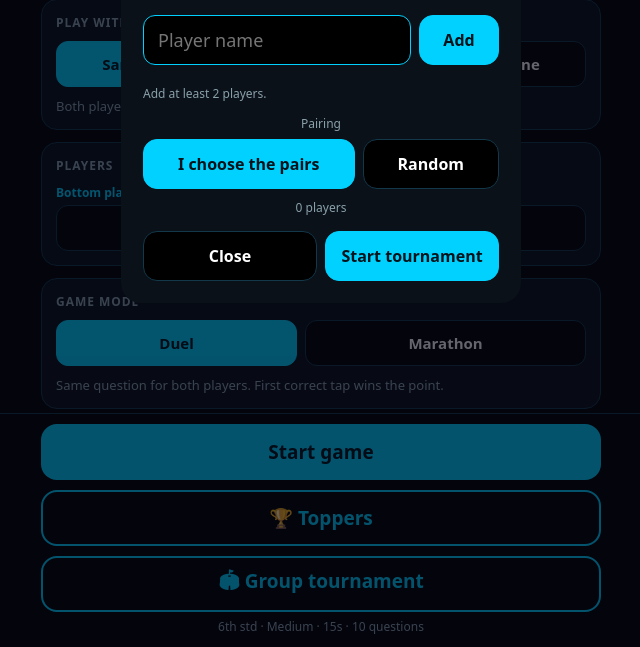
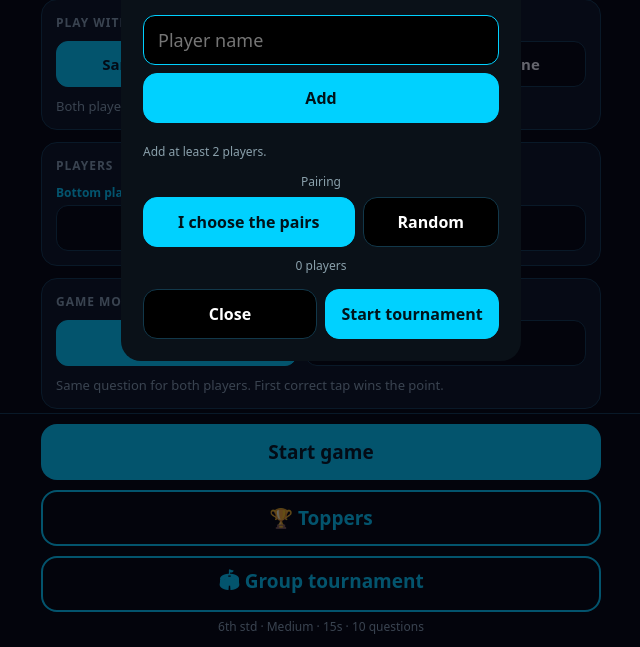
Before and after one commit to cecildiosjames/triods-math-duel, a plain HTML site: page index.html in a window 1280 px wide. Both pictures are taken after a click on the button "🏟 Group tournament". Shown: the part 153-800 px from the top of the page, without its empty margins (319-959 px from the left). Drawn offline with Linux system fonts and the light colour scheme.

Commit message:
Tournament: put name field on its own full-width row above Add
Co-Authored-By: Claude Sonnet 5.5 <noreply@anthropic.com>
Claude-Session: https://claude.ai/code/session_01EMYX3ZpqQJDidF5gnkdUTc

```diff
--- a/index.html
+++ b/index.html
@@ -10,6 +10,7 @@
 <meta name="apple-mobile-web-app-capable" content="yes">
 <meta name="apple-mobile-web-app-title" content="Math Duel">
 <meta name="apple-mobile-web-app-status-bar-style" content="black">
+<meta name="mobile-web-app-capable" content="yes">
 <meta name="mobile-web-app-capable" content="yes">
 <meta name="mobile-web-app-capable" content="yes">
 <meta name="mobile-web-app-capable" content="yes">
@@ -174,8 +175,8 @@ h1{font-size:26px;margin:4px 0 2px;letter-spacing:-.3px}
 #tourOv h3{text-align:center;margin-bottom:4px}
 #tourOv .tSub{font-size:12px;color:#8aa0ab;text-align:center;margin:0 0 12px;line-height:1.5}
 #tourOv .tAdd{display:flex;gap:8px}#tourOv .tAdd input{flex:1;min-width:0}
-#tourOv .tAdd{align-items:stretch}#tourOv .tAdd input{flex:1 1 0;width:auto}
-#tourOv .tAdd button{margin-top:0;min-width:80px;min-height:50px;width:auto;flex:0 0 auto}
+#tourOv .tAdd{flex-direction:column;gap:8px}#tourOv .tAdd input{width:100%;flex:none}
+#tourOv .tAdd button{margin-top:0;min-height:50px;width:100%;flex:none}
 #tourOv .tChip button{width:26px;min-height:26px;display:flex;align-items:center;justify-content:center;margin:0}
 #tourOv .tChips .chip,#tourOv .row .chip{width:auto;margin-top:0;flex:0 1 auto}
 #tourOv .row .chip{flex:1 1 auto}
--- a/sw.js
+++ b/sw.js
@@ -1,4 +1,4 @@
-const C='triods-mathduel-v14';
+const C='triods-mathduel-v15';
 const FILES=['./','./index.html','./manifest.webmanifest','./icon-192.png','./icon-512.png','./icon-maskable-512.png','./apple-touch-icon.png'];
 self.addEventListener('install',e=>{e.waitUntil(caches.open(C).then(c=>c.addAll(FILES)).then(()=>self.skipWaiting()));});
 self.addEventListener('activate',e=>{e.waitUntil(caches.keys().then(k=>Promise.all(k.filter(x=>x!==C).map(x=>caches.delete(x)))).then(()=>self.clients.claim()));});
```
